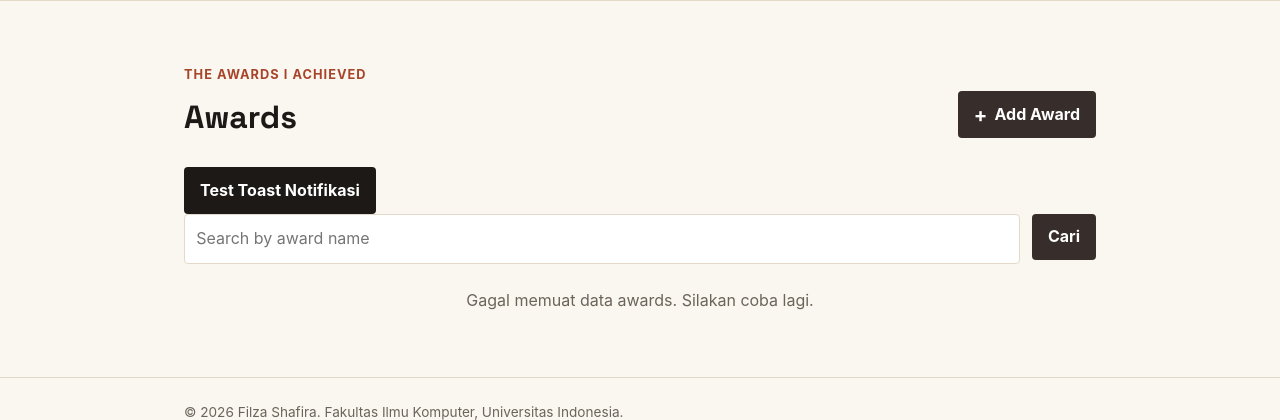
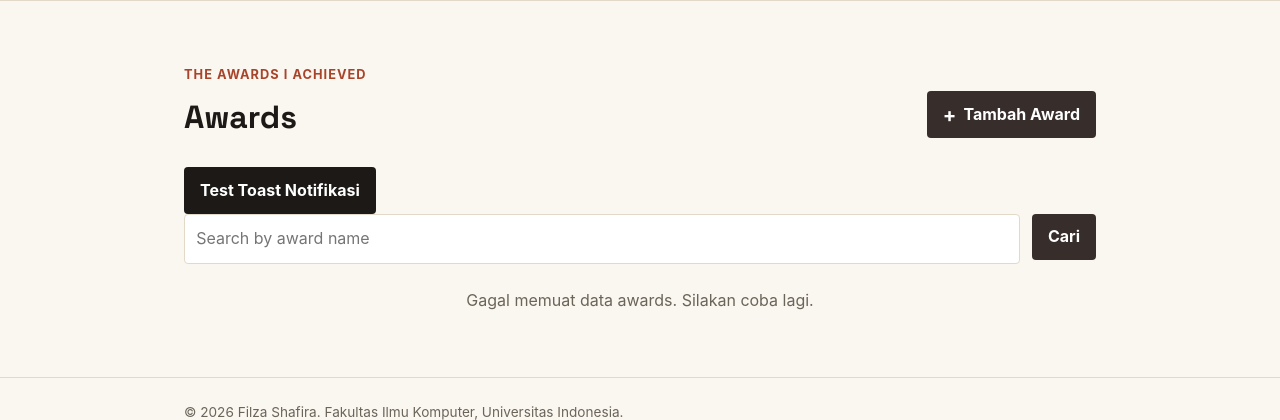
Before and after one commit to filzashafira/myportofolio, a Django app: page /awards/ in a window 1280 px wide. Shown: the part 74-494 px from the top of the page. Run offline with Django 5.2, Linux system fonts and the light colour scheme; a user stored in the database is signed in; data that the repository does not hold is empty.

Commit message:
feat: prepare project & award add modal

```diff
--- a/main/views.py
+++ b/main/views.py
@@ -15,6 +15,7 @@ from django.shortcuts import render, redirect
 from main.forms import ProjectForm
 from .models import Project
 from django.http import JsonResponse
+
 
 def show_main(request):
     last_login = request.COOKIES.get('last_login', 'Belum ada sesi login / Cookie tidak ditemukan')
@@ -105,6 +106,7 @@ def show_projects(request):
     context = {
         "name": "Filza Shafira",
         "title_query": title_query,
+        "form": ProjectForm(),
     }
     return render(request, "project.html", context)
 
@@ -146,6 +148,7 @@ def show_awards(request):
     context = {
         "name": "Filza Shafira",
         "title_query": title_query,
+        "form": ProjectForm(),
     }
     return render(request, "award.html", context)
 
--- a/templates/award.html
+++ b/templates/award.html
@@ -15,11 +15,12 @@
                     <h1>Awards</h1>
 
                     {% if user.is_superuser %}
-                        <a href="{% url 'main:create_award' %}"
-                           class="button award-add-button">
+                        <button type="button"
+                                class="button award-add-button"
+                                popovertarget="add-award-modal">
                             <span aria-hidden="true">+</span>
-                            Add Award
-                        </a>
+                            Tambah Award
+                        </button>
                     {% endif %}
                 </div>
 
```
Also changed, not shown: templates/project.html (+4 -3 lines).
